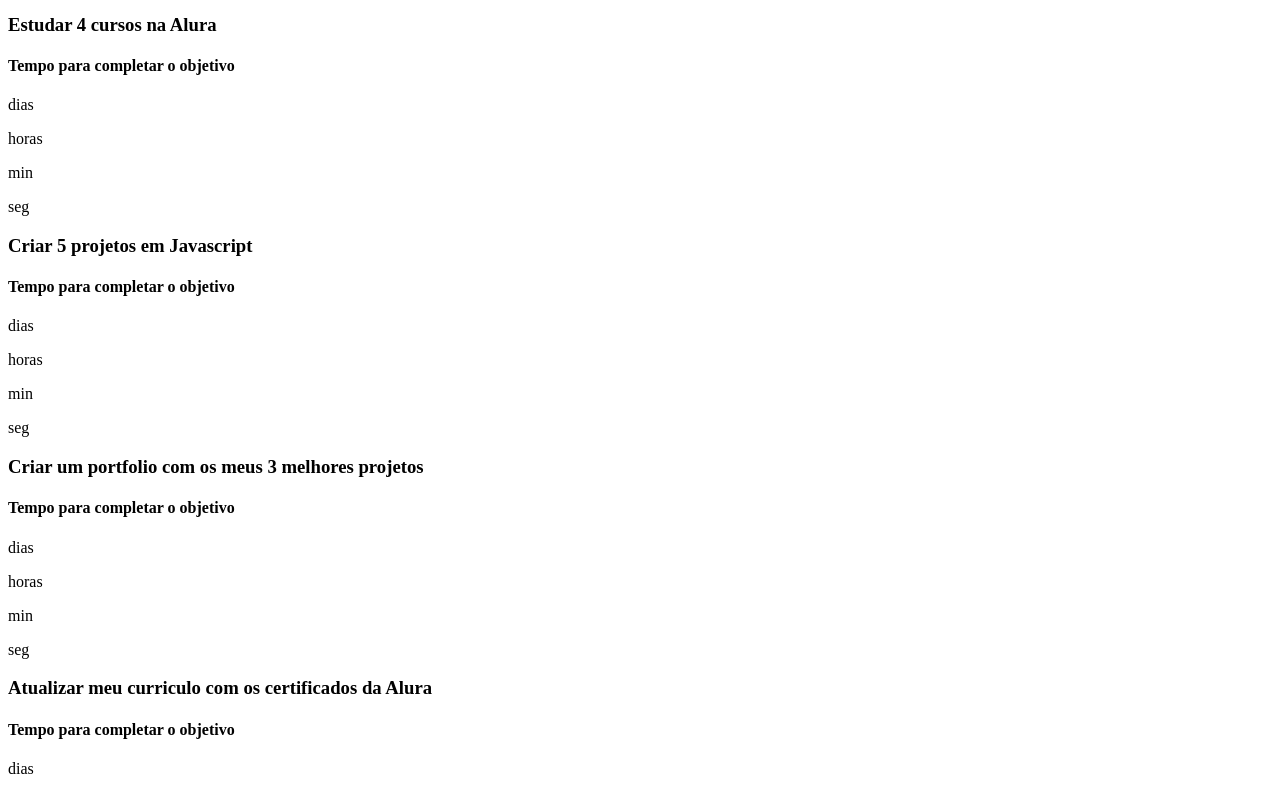
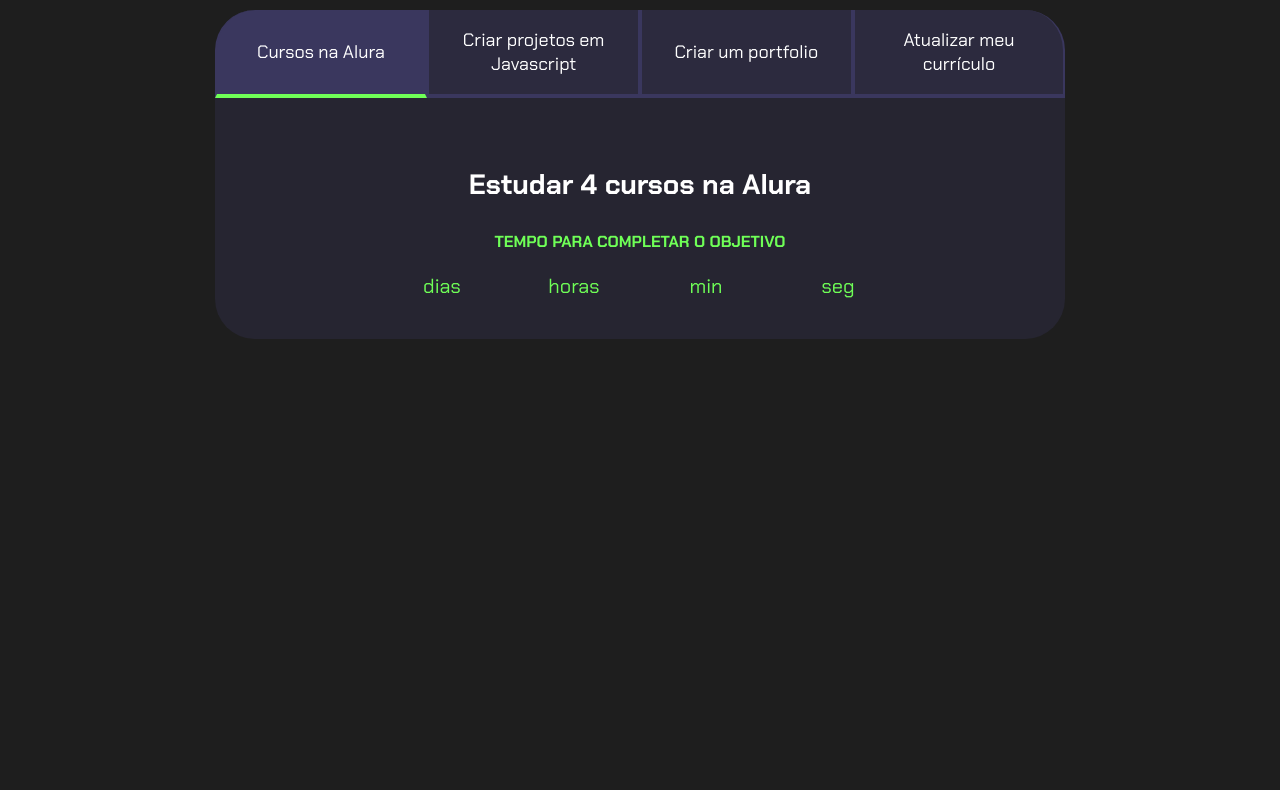
Before and after one commit to kauanesxhm/kauane, a plain HTML site: page index.html in a window 1280 px wide. Shown: the part 93-883 px from the top of the page. After the commit the page ends 800 px from the top, so only its background shows below. Drawn offline with Linux system fonts and the light colour scheme; a script that the page names is missing.

Commit message:
Update style.css

```diff
--- a/style.css
+++ b/style.css
@@ -1,11 +1,127 @@
+@import url('https://fonts.googleapis.com/css2?family=Chakra+Petch:wght@400;700&display=swap');
+
 :root {
-    --cor-de-fundo: #EBECEE;
+    --cor-de-fundo: #1E1E1E;
+    --verde: #6FFF57;
+    --branco: #FFFFFF;
+    --botao-ativo: #3A375E;
+    --botao-inativo: rgba(58, 55, 94, 0.5);
+    --texto-fundo: rgba(58, 55, 94, 0.3);
 }
 
-boby {
-background-color: var(--cor-de fundo)
+body {
+    background-color: var(--cor-de-fundo);
+    color: var(--branco);
+    font-family: 'Chakra Petch', sans-serif;
 }
 
-h1{
-    background-color: white;
+
+.conteudo-principal {
+    display: flex;
+    flex-direction: column;
+    justify-content: center;
+    align-items: center;
+    max-width: 1200px;
+    width: 100%;
+    margin: 0 auto;
 }
+
+.titulo-principal {
+    text-align: left;
+    width: 100%;
+    font-size: 32px;
+}
+
+.titulo-principal span {
+    color: var(--verde);
+}
+
+
+.botao {
+    font-family: 'Chakra Petch', sans-serif;
+    background-color: var(--botao-inativo);
+    color: var(--branco);
+    display: flex;
+    justify-content: center;
+    padding: 1em;
+    font-size: 18px;
+    align-items: center;
+    width: 100%;
+    border-bottom: 4px solid var(--botao-ativo);
+    border-left: 2px solid var(--botao-ativo);
+    border-right: 2px solid var(--botao-ativo);
+    border-top: none;
+}
+
+.botao:first-child {
+    border-radius: 40px 40px 0 0;
+}
+
+.botoes {
+    display: block;
+}
+
+.botao.ativo{
+    background-color: var(--botao-ativo);
+    border-bottom: 4px solid var(--verde);
+}
+
+.abas-textos{
+    background-color: var(--texto-fundo);
+    padding: 40px;
+    border-radius: 0 0 40px 40px;
+}
+.aba-conteudo.ativo{
+    display:block;
+}
+
+.aba-conteudo{
+    display: none;
+}
+
+.aba-conteudo-titulo-principal{
+    font-size: 28px;
+    text-align: center;
+}
+.aba-conteudo-titulo-secundario{
+    text-align: center;
+    color: var(--verde);
+    text-transform: uppercase;
+}
+
+.contador{
+    display:flex;
+    justify-content: center;
+    flex-wrap: wrap;
+}
+.contador-digito{
+    padding: 0 16px;
+    text-align: center;
+    min-width: 100px;
+}
+
+.contador-digito-numero{
+    font-size: 80px;
+    margin: 0;
+
+}
+
+.contador-digito-texto{
+    color: var(--verde);
+    font-size: 20px;
+    margin: 0;
+
+}
+
+@media screen and (min-width: 768px) {
+    .botoes {
+        display: flex;
+    }
+
+    .botao:first-child {
+        border-radius: 40px 0 0 0;
+    }
+
+    .botao:last-child {
+        border-radius: 0 40px 0 0;
+    }
```
